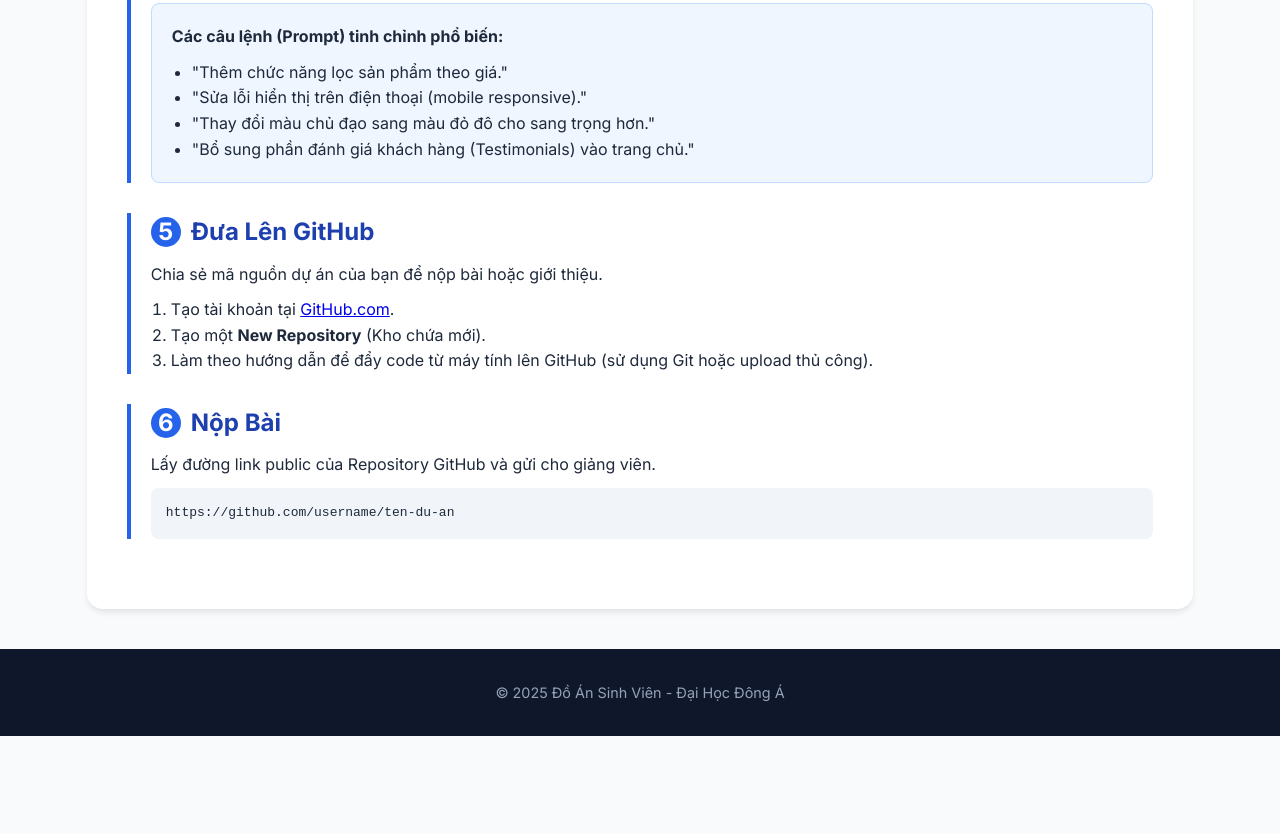
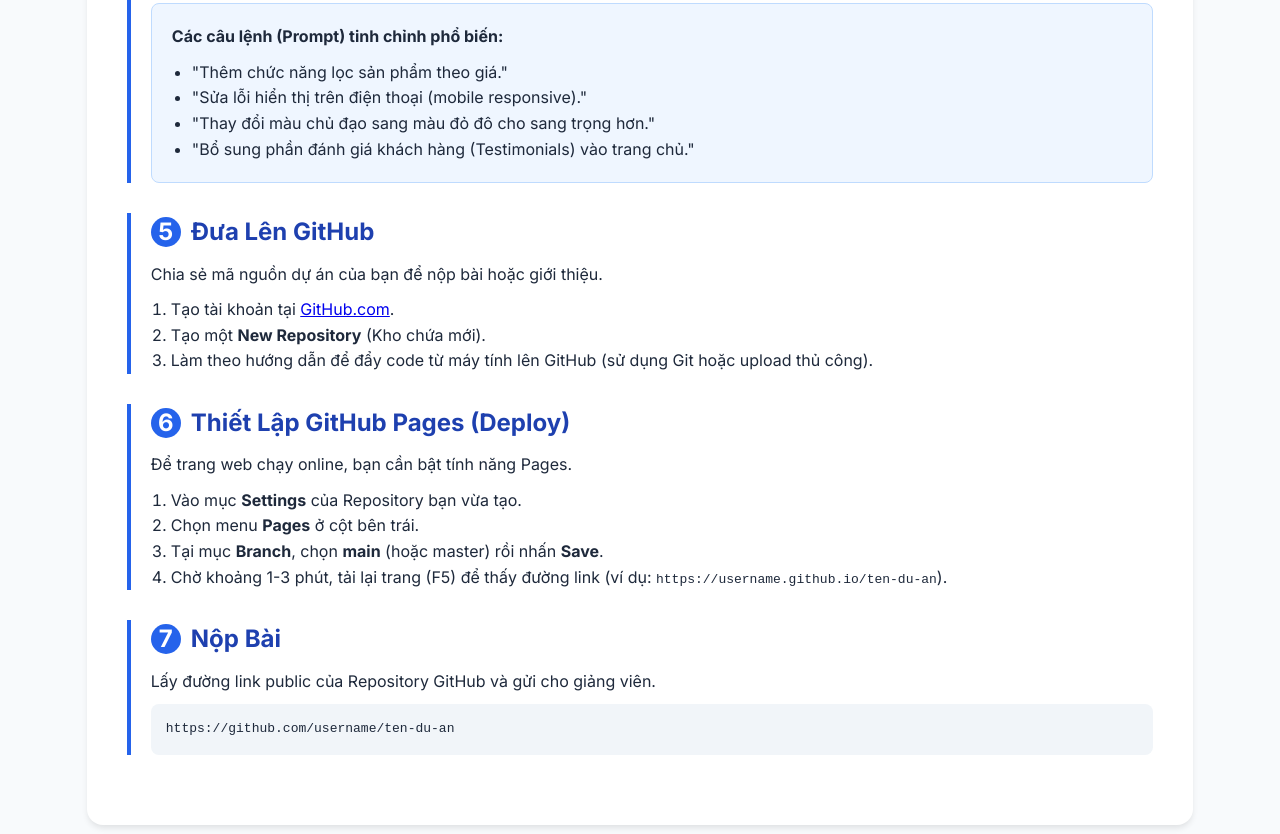
Before and after one commit to tranthanhthangbmt/Demo_CarWebService, a plain HTML site: page tutorial.html in a window 1280 px wide. Shown: the part 1963-2797 px from the top of the page. Before the commit the page ends 2699 px from the top, so only its background shows below. Drawn offline with Linux system fonts and the light colour scheme.

Commit message:
Add files via upload

```diff
--- a/tutorial.html
+++ b/tutorial.html
@@ -80,7 +80,7 @@
     <main class="container">
 
         <div class="tutorial-section">
-            <h2 style="margin-bottom: 30px; text-align: center;">Quy Trình 6 Bước Chuẩn</h2>
+            <h2 style="margin-bottom: 30px; text-align: center;">Quy Trình 7 Bước Chuẩn</h2>
 
             <!-- Step 1 -->
             <div class="tutorial-step">
@@ -325,7 +325,21 @@ Họ sẽ tự tìm ra cách thôi. Nhưng đây là quy trình bạn nên dùng
 
             <!-- Step 6 -->
             <div class="tutorial-step">
-                <h3><span class="step-number">6</span>Nộp Bài</h3>
+                <h3><span class="step-number">6</span>Thiết Lập GitHub Pages (Deploy)</h3>
+                <p>Để trang web chạy online, bạn cần bật tính năng Pages.</p>
+                <ol style="margin-left: 20px; margin-top: 10px;">
+                    <li>Vào mục <strong>Settings</strong> của Repository bạn vừa tạo.</li>
+                    <li>Chọn menu <strong>Pages</strong> ở cột bên trái.</li>
+                    <li>Tại mục <strong>Branch</strong>, chọn <strong>main</strong> (hoặc master) rồi nhấn
+                        <strong>Save</strong>.</li>
+                    <li>Chờ khoảng 1-3 phút, tải lại trang (F5) để thấy đường link (ví dụ:
+                        <code>https://username.github.io/ten-du-an</code>).</li>
+                </ol>
+            </div>
+
+            <!-- Step 7 -->
+            <div class="tutorial-step">
+                <h3><span class="step-number">7</span>Nộp Bài</h3>
                 <p>Lấy đường link public của Repository GitHub và gửi cho giảng viên.</p>
                 <div class="code-block">https://github.com/username/ten-du-an</div>
             </div>
```
